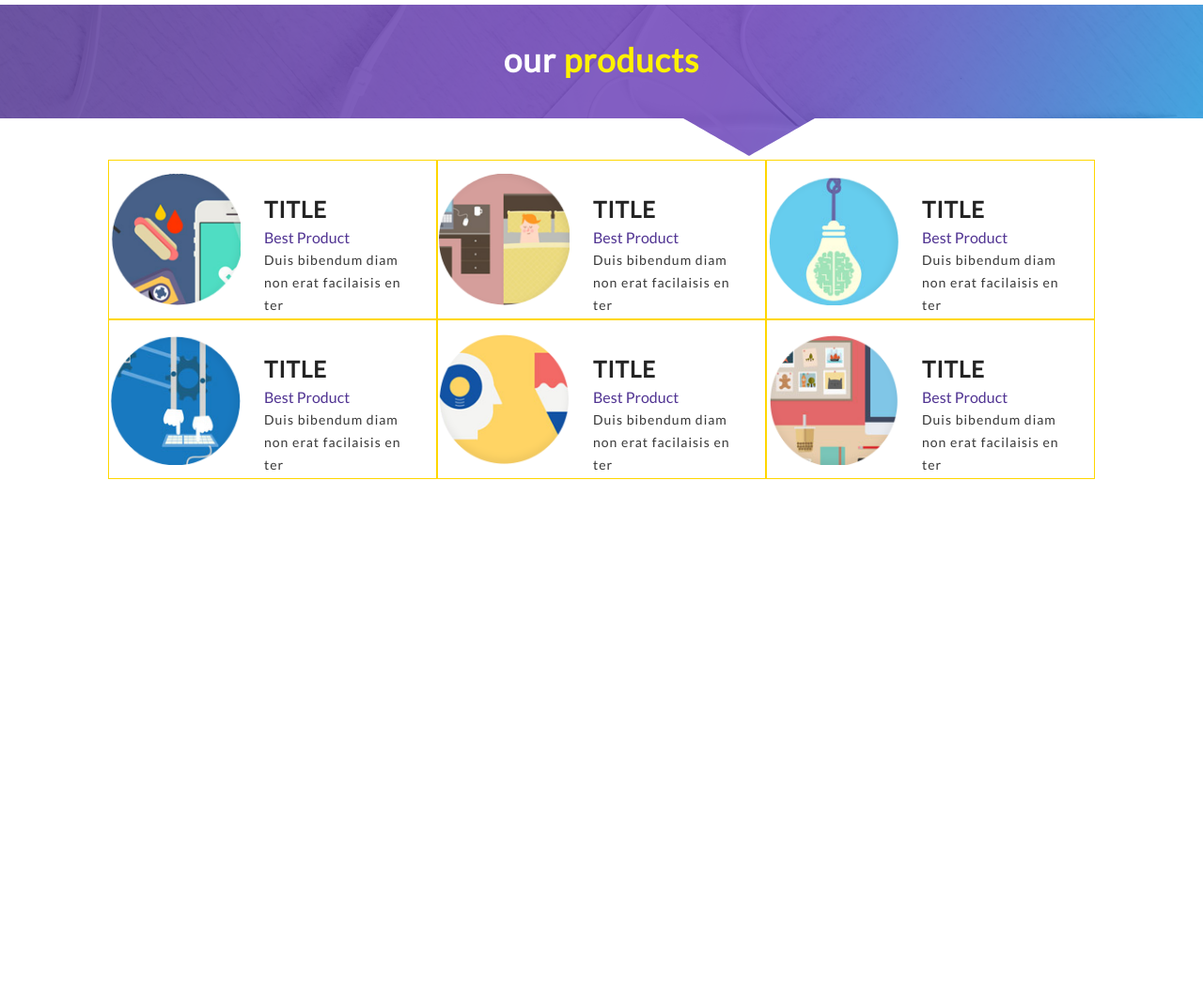
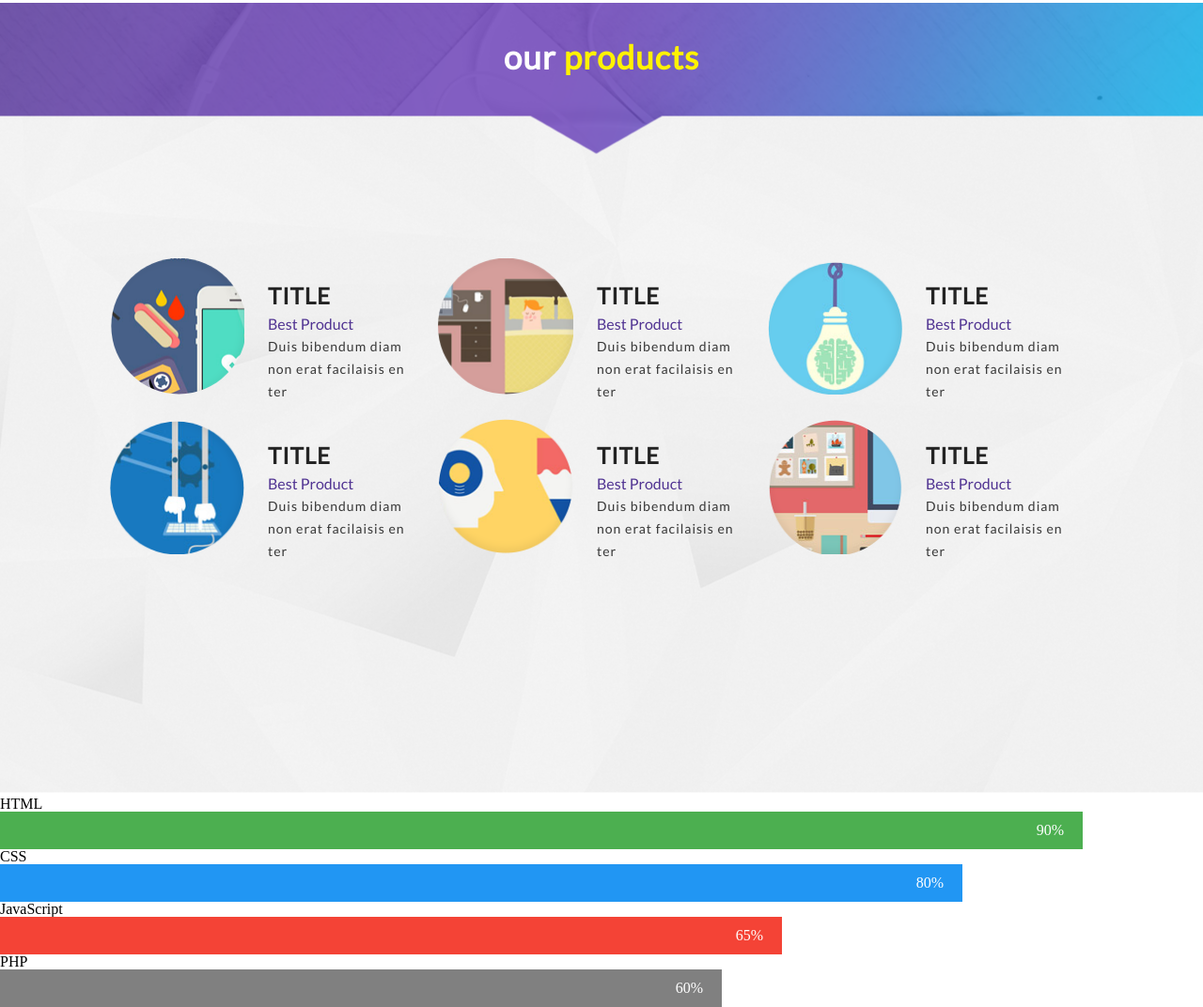
Before and after one commit to volodpj/creative_design_agency, a plain HTML site: page index.html in a window 1280 px wide. Shown: the part 1579-2651 px from the top of the page at 94% size. Before the commit the page ends 2089 px from the top, so only its background shows below. Drawn offline with Linux system fonts and the light colour scheme.

Commit message:
verstca 2

```diff
--- a/index.html
+++ b/index.html
@@ -94,9 +94,9 @@
             </section>
 
             <section class="producsContainer">
-                <div class="producsTitle">
-                    <h2>our <span>products</span></h2>
-                </div>
+
+                <h2 class="producsTitle">our <span>products</span></h2>
+
                 <div class="producsBox">
                     <div class="product">
                         <img src="./img/product1.png" alt="">
@@ -147,8 +147,34 @@
                         </div>
                     </div>
                 </div>
+            </section class="aboutUsContainer">
+                <div class="skilsBox">
+                    <div class="skilsBox__title"></div>
+                    <div class="scils">
+                        <p>HTML</p>
+                            <div class="container">
+                            <div class="skills html">90%</div>
+                            </div>
+
+                            <p>CSS</p>
+                            <div class="container">
+                            <div class="skills css">80%</div>
+                            </div>
+
+                            <p>JavaScript</p>
+                            <div class="container">
+                            <div class="skills js">65%</div>
+                            </div>
+
+                            <p>PHP</p>
+                            <div class="container">
+                            <div class="skills php">60%</div>
+                            </div>
+                    </div>
+                </div>
+            <section>
+
             </section>
-
         </main>
         <footer class="footer"></footer>
 
--- a/styles/style.css
+++ b/styles/style.css
@@ -44,7 +44,7 @@
 .headerMain{
     width: 100%;
     height: 788px;
-    background-image: url(../img/bacgroundHeader.png);
+    background: url(../img/bacgroundHeader.png) no-repeat center;
 }
 .titleHeader{
     font-size: 64px;
@@ -97,7 +97,6 @@ font-weight: 400;
     text-align: center;
     margin: 0 auto;
     margin-bottom: 90px;
-
 }
 
 .container{
@@ -155,17 +154,12 @@ text-align: center;
     display: flex;
     flex-direction: column;
     align-items: center;
+    background: url(../img/productBacround.png) no-repeat center;
+    height: 845px;
+    padding-top: 45px;
 }
 
 .producsTitle{
-    background-image: url(../img/productsLine.png);
-    height: 167px;
-    padding-top: 48px;
-    width: 100%;
-
-}
-
-.producsTitle > h2{
     font-size: 35px;
     letter-spacing: 1px;
     line-height: 24px;
@@ -173,33 +167,35 @@ color: #ffffff;
     font-family: var(--fontLato);
     font-weight: 700;
     text-align: center;
-
 }
 
-.producsTitle > h2 > span{
+.producsTitle > span{
     color: var(--colorGold);
 }
 
 .producsBox{
-
+    max-width: 1170px;
+    margin-top: 190px;
     display: grid;
     grid-template-columns: 350px 350px 350px;
+    justify-content: space-between;
 }
 .product{
     height: 170px;
     width: 350px;
     display: flex;
     align-items: center;
-    border: 1px solid gold;
+
 }
 
 .product > img{
-    height: 140px;
-    width: 140px;
+    height: 145px;
+    width: 145px;
 }
 
 .productInfo{
     margin-left: 25px;
+    width: 150px;
 }
 
 .productInfo > h3{
@@ -221,7 +217,7 @@ text-align: center;
     text-transform: capitalize;
 }
 .productInfo__description{
-    width: 147px;
+    width: 150px;
     height: 42px;
     font-size: 14px;
     letter-spacing: 1px;
@@ -230,3 +226,16 @@ color: #373737;
     font-family: var(--fontLato);
     font-weight: 300;
 }
+
+/* ----------------------------------------------ABOUT US---------------------------------------*/
+.skills {
+    text-align: right;
+    padding-right: 20px;
+    line-height: 40px;
+    color: white;
+  }
+
+  .html {width: 90%; background-color: #4CAF50;}
+  .css {width: 80%; background-color: #2196F3;}
+  .js {width: 65%; background-color: #f44336;}
+  .php {width: 60%; background-color: #808080;}
```
Also changed, not shown: img/ipad mockup copy.png (added), img/productBacround.png (added). Lines whose indentation alone changed are shown as unchanged.
